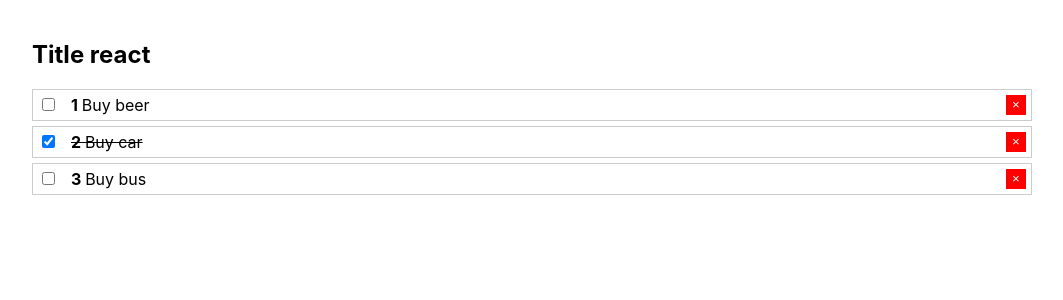
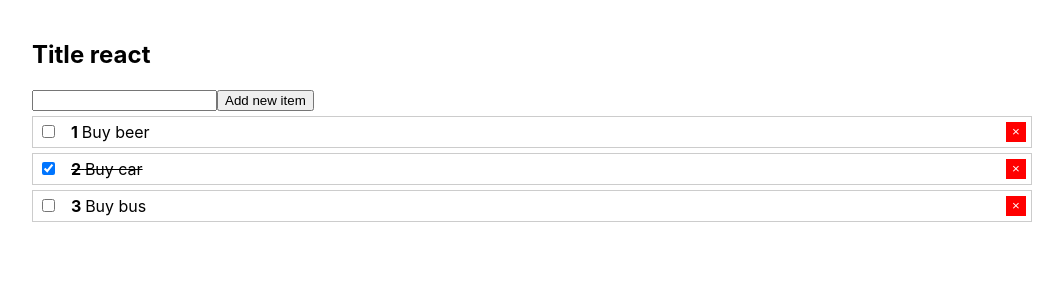
Before and after one commit to Maksim996/Learn-React, a React (Create React App) app: page / in a window 1280 px wide. Shown: the top 300 px of the page, without its empty margins (108-1171 px from the left). Built offline with nearby package versions, Linux system fonts and the light colour scheme.

Commit message:
Feature new form add list item todo

```diff
--- a/src/App.js
+++ b/src/App.js
@@ -1,6 +1,7 @@
 import React from 'react';
-import TodoList from "./Todo/TodoList";
-import Context from "./context";
+import TodoList from './Todo/TodoList';
+import Context from './context';
+import AddItemTodo from './Todo/AddItemTodo';
 
 function App() {
   const [todoObj, setTodoObj] = React.useState([
@@ -21,11 +22,19 @@ function App() {
   function removeItem(id) {
     setTodoObj(todoObj.filter( el => el.id !== id));
   }
+  function addItemTodo(value) {
+    setTodoObj(todoObj.concat([{
+      id: Date.now(),
+      name: value,
+      completed: false
+    }]))
+  }
 
   return (
     <Context.Provider value={ {removeItem} }>
       <div className={'wrapper'}>
         <h2>Title react</h2>
+        <AddItemTodo onCreate={addItemTodo}/>
         { todoObj.length ? <TodoList obj={todoObj} onToggle={toggleTodo}/> : <span>no list</span>}
 
       </div>
--- /dev/null
+++ b/src/Todo/AddItemTodo.js
@@ -0,0 +1,39 @@
+import React, { useState } from 'react'
+import PropTypes from 'prop-types'
+
+function useInputHook(defaultValue = '') {
+  const [value, setState] = useState('');
+
+  return {
+    bind: {
+      value,
+      onChange: (event) => setState(event.target.value)
+    },
+    value: () => value,
+    clear: () => setState('')
+  }
+}
+
+function AddItemTodo({onCreate}) {
+  const input = useInputHook('')
+
+  function submitHandler(event) {
+    event.preventDefault();
+
+    if (input.value().trim()) {
+      onCreate(input.value());
+      input.clear();
+    }
+  }
+  return (
+    <form action="#" onSubmit={submitHandler}>
+      <input type="text" {...input.bind}/>
+      <button type="submit">Add new item</button>
+    </form>
+  )
+}
+AddItemTodo.propTypes = {
+  onCreate: PropTypes.func.isRequired
+}
+
+export default AddItemTodo
```
